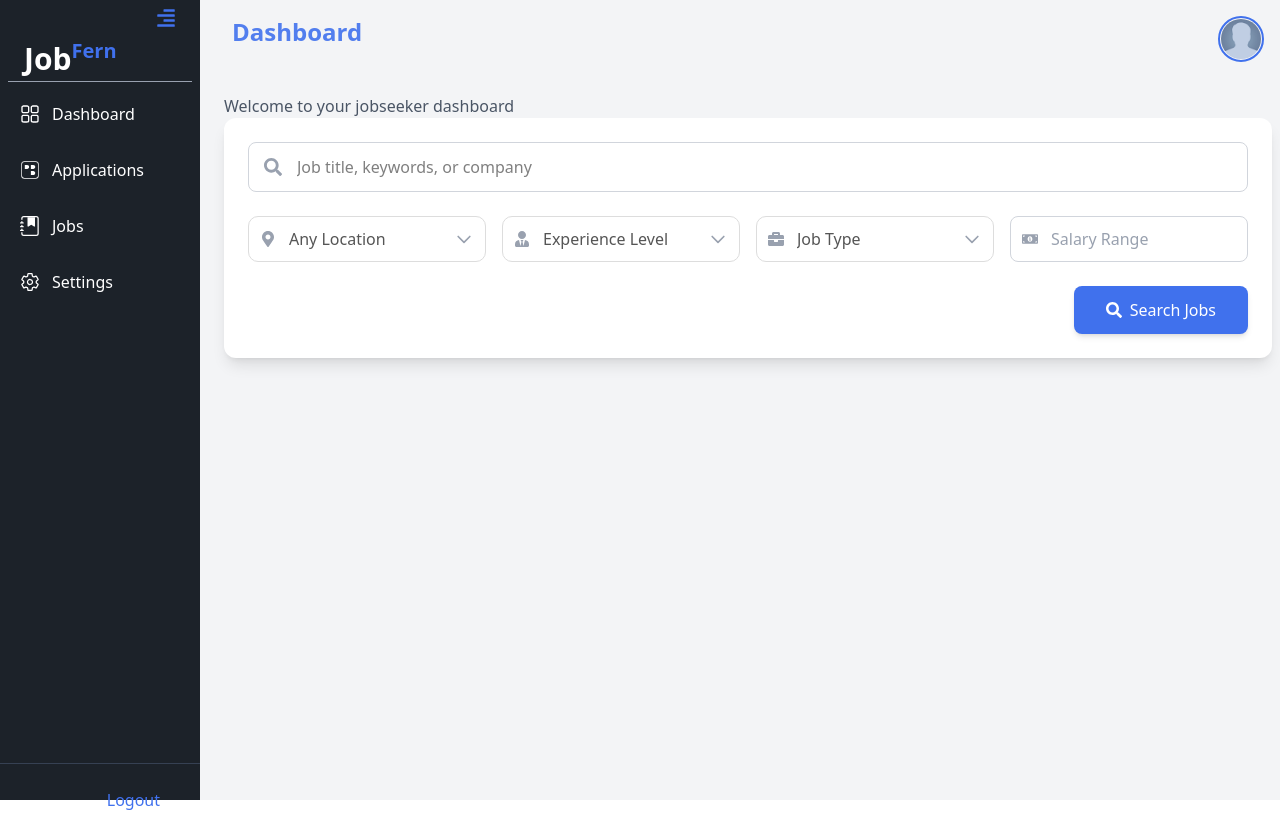
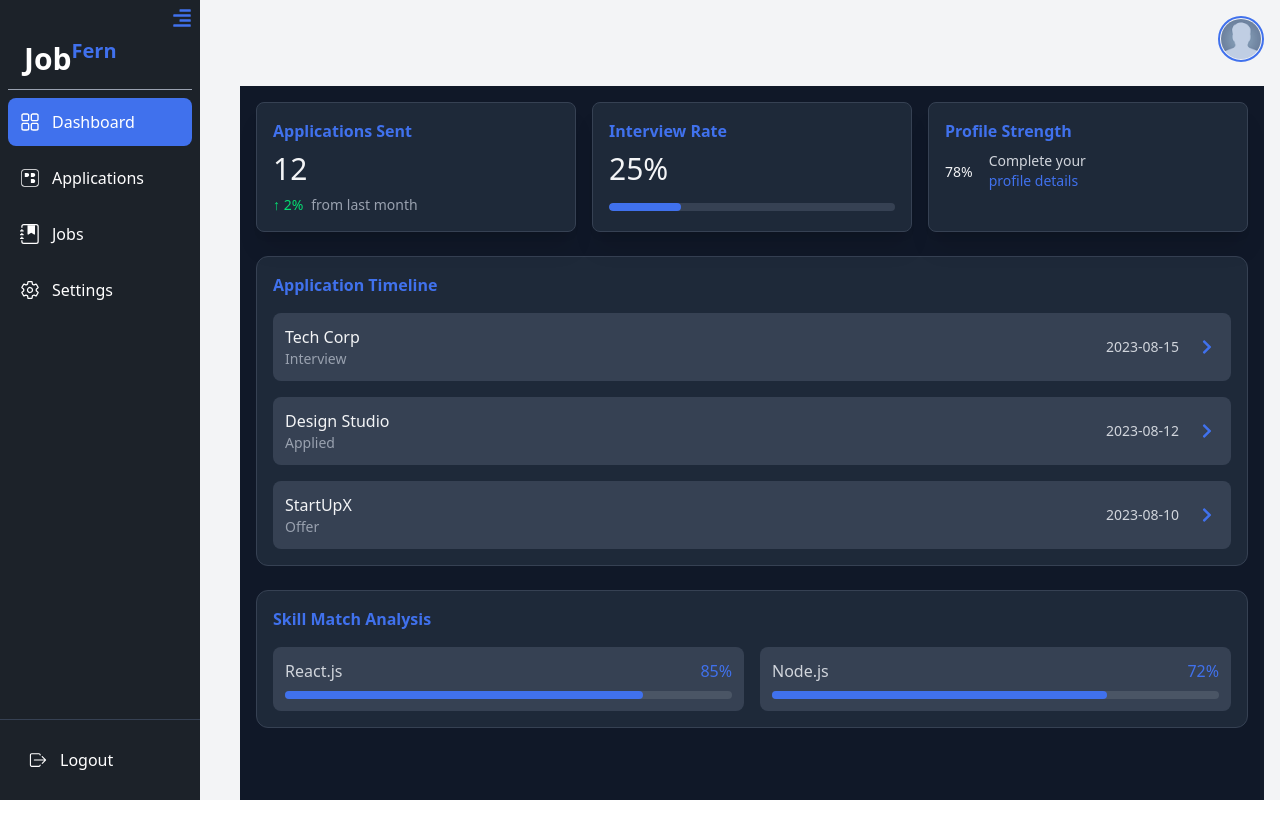
Before and after one commit to YAS-1/Job_Portal_Web_Project, a React (Vite) app in the folder frontend/: page /useraccount in a window 1280 px wide. After the commit the page ends 800 px from the top, so only its background shows below. Built offline with nearby package versions, Linux system fonts and the light colour scheme.

Commit message:
dashboard improvement

```diff
--- /dev/null
+++ b/frontend/src/components/userAccount/applications.jsx
@@ -0,0 +1,9 @@
+import React from 'react'
+
+export default function Applications() {
+  return (
+    <>
+      APPLICATIONS
+    </>
+  )
+}
--- /dev/null
+++ b/frontend/src/components/userAccount/dashboard.jsx
@@ -0,0 +1,102 @@
+import React from 'react'
+import { FaChevronRight } from "react-icons/fa";
+
+export default function Dashboard() {
+  return (
+    <>
+    <div className="space-y-6 p-4 bg-gray-900 min-h-screen">
+      {/* Quick Stats Row */}
+      <div className="grid grid-cols-1 md:grid-cols-3 gap-4">
+        <div className="bg-gray-800 p-4 rounded-lg shadow-xl border border-gray-700">
+          <h3 className="text-[#4071ed] font-semibold mb-2">Applications Sent</h3>
+          <p className="text-3xl text-gray-100">12</p>
+          <div className="mt-2 flex items-center text-sm">
+            <span className="text-green-400">↑ 2%</span>
+            <span className="text-gray-400 ml-2">from last month</span>
+          </div>
+        </div>
+
+        <div className="bg-gray-800 p-4 rounded-lg shadow-xl border border-gray-700">
+          <h3 className="text-[#4071ed] font-semibold mb-2">Interview Rate</h3>
+          <p className="text-3xl text-gray-100">25%</p>
+          <div className="mt-3 relative pt-1">
+            <div className="overflow-hidden h-2 bg-gray-700 rounded-full">
+              <div
+                className="h-2 bg-[#4071ed] rounded-full transition-all duration-500"
+                style={{ width: '25%' }}
+              ></div>
+            </div>
+          </div>
+        </div>
+
+        <div className="bg-gray-800 p-4 rounded-lg shadow-xl border border-gray-700">
+          <h3 className="text-[#4071ed] font-semibold mb-2">Profile Strength</h3>
+          <div className="flex items-center">
+            <div className="radial-progress text-[#4071ed]"
+              style={{ "--value": 78, "--size": "3rem" }}
+              role="progressbar"
+            >
+              <span className="text-gray-100 text-sm">78%</span>
+            </div>
+            <div className="ml-4 text-sm text-gray-300">
+              Complete your <br/>
+              <a href="#profile" className="text-[#4071ed] hover:underline">
+                profile details
+              </a>
+            </div>
+          </div>
+        </div>
+      </div>
+
+      {/* Application Timeline */}
+      <div className="bg-gray-800 p-4 rounded-xl border border-gray-700">
+        <h3 className="text-[#4071ed] font-semibold mb-4">Application Timeline</h3>
+        <div className="flex flex-col space-y-4">
+          {[
+            { company: 'Tech Corp', status: 'Interview', date: '2023-08-15' },
+            { company: 'Design Studio', status: 'Applied', date: '2023-08-12' },
+            { company: 'StartUpX', status: 'Offer', date: '2023-08-10' },
+          ].map((app, index) => (
+            <div key={index} className="flex items-center p-3 bg-gray-700 rounded-lg hover:bg-gray-600 transition-colors">
+              <div className="flex-1">
+                <div className="font-medium text-gray-100">{app.company}</div>
+                <div className="text-sm text-gray-400">{app.status}</div>
+              </div>
+              <div className="text-sm text-gray-300">{app.date}</div>
+              <button className="ml-4 p-1 text-[#4071ed] hover:text-[#305ab3]">
+                <FaChevronRight />
+              </button>
+            </div>
+          ))}
+        </div>
+      </div>
+
+      {/* Skill Match Analysis */}
+      <div className="bg-gray-800 p-4 rounded-xl border border-gray-700">
+        <h3 className="text-[#4071ed] font-semibold mb-4">Skill Match Analysis</h3>
+        <div className="grid grid-cols-2 gap-4">
+          <div className="p-3 bg-gray-700 rounded-lg">
+            <div className="flex justify-between mb-2">
+              <span className="text-gray-300">React.js</span>
+              <span className="text-[#4071ed]">85%</span>
+            </div>
+            <div className="h-2 bg-gray-600 rounded-full">
+              <div className="h-2 bg-[#4071ed] rounded-full w-4/5"></div>
+            </div>
+          </div>
+          <div className="p-3 bg-gray-700 rounded-lg">
+            <div className="flex justify-between mb-2">
+              <span className="text-gray-300">Node.js</span>
+              <span className="text-[#4071ed]">72%</span>
+            </div>
+            <div className="h-2 bg-gray-600 rounded-full">
+              <div className="h-2 bg-[#4071ed] rounded-full w-3/4"></div>
+            </div>
+          </div>
+        </div>
+      </div>
+    </div>
+  );
+    </>
+  )
+}
--- a/frontend/src/components/userAccount/mainPanel.jsx
+++ b/frontend/src/components/userAccount/mainPanel.jsx
@@ -6,10 +6,10 @@ export default function MainPanel() {
   return (
     <>
       <main className={`flex-1 transition-margin duration-300 md:ml-4`}>
-        <div className="flex w-full justify-between p-4">
+        {/* <div className="flex w-full justify-between p-4">
           <h1 className="text-2xl font-bold text-[#4071ed]/90">Dashboard</h1>
           <UserDropdown />
-        </div>
+        </div> */}
         <div className="px-2">
           {/* Add your main content here */}
 
--- /dev/null
+++ b/frontend/src/components/userAccount/settings.jsx
@@ -0,0 +1,9 @@
+import React from 'react'
+
+export default function Settings() {
+  return (
+    <>
+      SETTINGS
+    </>
+  )
+}
--- a/frontend/src/components/userAccount/sidebar.jsx
+++ b/frontend/src/components/userAccount/sidebar.jsx
@@ -1,52 +1,63 @@
 import { useState } from "react";
 import {
-  FaUser,
-  FaBriefcase,
-  FaFileUpload,
-  FaCog,
   FaChevronLeft,
   FaChevronRight,
   FaAlignRight,
   FaAlignLeft,
 } from "react-icons/fa";
 import { RxDashboard } from "react-icons/rx";
-import { IoIosApps } from "react-icons/io";
+import { IoIosApps, IoIosLogOut } from "react-icons/io";
 import { BsFillJournalBookmarkFill } from "react-icons/bs";
 import { IoSettingsOutline } from "react-icons/io5";
 import { FaPerbyte } from "react-icons/fa";
 import JobSearch from "./search";
 import UserDropdown from "./dropdown";
-import JobSearchFilters from "./search";
+import Dashboard from "./dashboard";
+import Applications from "./applications";
+import Settings from "./settings";
 
 const Sidebar = () => {
   const [isExpanded, setIsExpanded] = useState(true);
   const [isMobileMenuOpen, setMobileMenuOpen] = useState(false);
+  const [activeContent, setActiveContent] = useState("dashboard");
 
   const navItems = [
-    { icon: <RxDashboard />, label: "Dashboard", path: "#" },
-    { icon: <FaPerbyte />, label: "Applications", path: "#" },
-    { icon: <BsFillJournalBookmarkFill />, label: "Jobs", path: "#" },
-    { icon: <IoSettingsOutline />, label: "Settings", path: "#" },
+    { key: "dashboard", icon: <RxDashboard />, label: "Dashboard" },
+    { key: "applications", icon: <FaPerbyte />, label: "Applications" },
+    { key: "jobs", icon: <BsFillJournalBookmarkFill />, label: "Jobs" },
+    { key: "settings", icon: <IoSettingsOutline />, label: "Settings" },
   ];
+
+  const renderContent = () => {
+    switch (activeContent) {
+      case "dashboard":
+        return <Dashboard/>;
+      case "applications":
+        return <Applications/>;
+      case "jobs":
+        return <JobSearch />;
+      case "settings":
+        return <Settings/>
+      default:
+        return <div className="p-4">Select a menu item</div>;
+    }
+  };
 
   return (
     <>
       <aside
         className={`bg-[#1c2229] text-white transition-all duration-300 fixed md:relative
           ${isMobileMenuOpen ? "translate-x-0" : "-translate-x-full"}
-          md:translate-x-0 h-full z-50
+          md:translate-x-0 h-full z-50 flex flex-col
           ${isExpanded ? "w-[200px]" : "w-16"}`}
       >
-        <div className="">
+        <div className="flex justify-end">
           <button
             onClick={() => setIsExpanded(!isExpanded)}
-            className="w-full text-[#4071ed] hover:bg-[#4071ed]/10 pr-6 p-2 rounded-lg
-              flex justify-end cursor-pointer"
+            className="text-[#4071ed] hover:bg-[#4071ed]/10 p-2 rounded-lg cursor-pointer"
           >
             {isExpanded ? (
-              <>
-                <FaAlignRight className="text-xl" />
-              </>
+              <FaAlignRight className="text-xl" />
             ) : (
               <FaAlignLeft className="text-xl" />
             )}
@@ -54,56 +65,78 @@ const Sidebar = () => {
         </div>
 
         <button
-          className="md:hidden fixed top-4 left-4 z-50 text-[#4071ed]"
+          className="md:hidden fixed top-4 left-4 z-50 text-[#4071ed] cursor-pointer"
           onClick={() => setMobileMenuOpen(!isMobileMenuOpen)}
         >
           {isMobileMenuOpen ? <FaChevronLeft /> : <FaChevronRight />}
         </button>
-        <div className={`flex flex-col h-full`}>
-          {/* Header */}
-          <div className={`${isExpanded ? "" : "hidden"}`}>
+
+        <div className="flex flex-col flex-1">
+          <div className={`${isExpanded ? "" : "hidden"} pb-2`}>
             <div className="flex pl-6">
               <p className="text-[30px] font-bold">Job</p>
               <p className="text-[20px] font-bold text-[#4071ed]">Fern</p>
             </div>
           </div>
           <hr className="text-gray-400 mx-2" />
-          {/* Navigation */}
+
           <nav className="flex-1 p-2">
             <ul className="space-y-2">
-              {navItems.map((item, index) => (
-                <li key={index}>
-                  <a
-                    href={item.path}
-                    className="flex items-center p-3 rounded-lg hover:bg-[#4071ed]
-                      transition-colors group"
+              {navItems.map((item) => (
+                <li key={item.key}>
+                  <button
+                    onClick={() => {
+                      setActiveContent(item.key);
+                      setMobileMenuOpen(false);
+                    }}
+                    className={`w-full flex items-center p-3 rounded-lg transition-colors group
+                    text-left transform duration-500 cursor-pointer
+                      ${
+                        activeContent === item.key
+                          ? "bg-[#4071ed]"
+                          : "hover:bg-[#4071ed]"
+                      }`}
                   >
                     <span className="text-xl">{item.icon}</span>
                     <span
                       className={`ml-3 ${
                         isExpanded ? "opacity-100" : "opacity-0"
-                      }
-                        transition-opacity duration-200 md:group-hover:opacity-100`}
+                      } transition-opacity duration-200 md:group-hover:opacity-100`}
                     >
                       {item.label}
                     </span>
-                  </a>
+                  </button>
                 </li>
               ))}
             </ul>
           </nav>
 
-          {/* Toggle Button */}
-          <div className="p-4 border-t border-gray-700 hidden md:block cursor-pointer">
+          <div className="p-4 border-t border-gray-700 hidden md:block">
             <button
-              className="w-full text-[#4071ed] hover:bg-[#4071ed]/10 pr-6 p-2 rounded-lg
-              flex justify-end cursor-pointer"
+              className="w-full flex items-center p-3 rounded-lg hover:bg-[#4071ed]
+                transition-colors group text-left cursor-pointer"
             >
-              Logout
+              <span className="text-xl"><IoIosLogOut /></span>
+              <span
+                className={`ml-3 ${
+                  isExpanded ? "opacity-100" : "opacity-0"
+                } transition-opacity duration-200 md:group-hover:opacity-100 cursor-pointer`}
+              >
+                Logout
+              </span>
             </button>
           </div>
         </div>
       </aside>
+
+      {/* Main Content Area */}
+      <main className="flex-1 p-4 md:ml-6 transition-margin duration-300 overflow-auto
+      ">
+        <header className="flex justify-end items-center mb-6">
+          <UserDropdown />
+        </header>
+        {renderContent()}
+      </main>
     </>
   );
 };
--- a/frontend/src/pages/account.jsx
+++ b/frontend/src/pages/account.jsx
@@ -24,10 +24,10 @@ export default function UserAccountPanel() {
   return (
     <>
       <div className="flex h-screen bg-gray-100">
+
         {/* Sidebar */}
         <Sidebar />
-        {/* Main Content */}
-        <MainPanel />
+
       </div>
     </>
   );
```
Also changed, not shown: frontend/src/components/userAccount/dropdown.jsx (+5 -5 lines), 1 other file (tests, documents, lock files or other folders).
